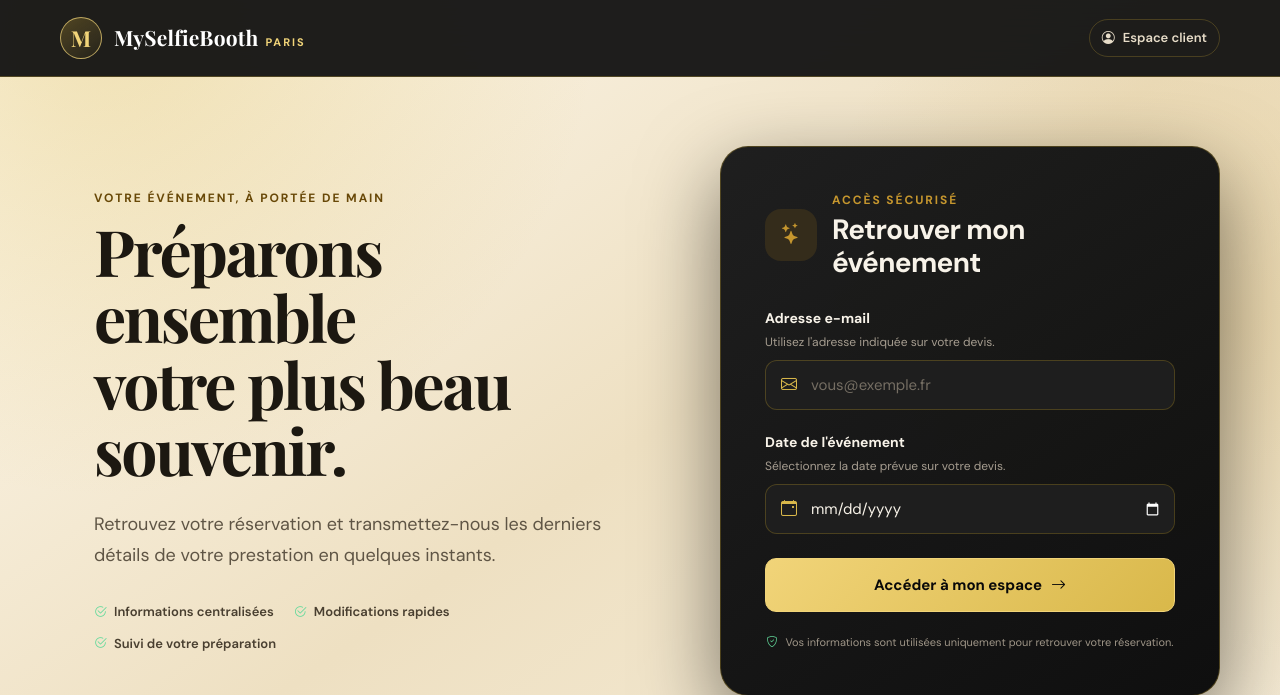
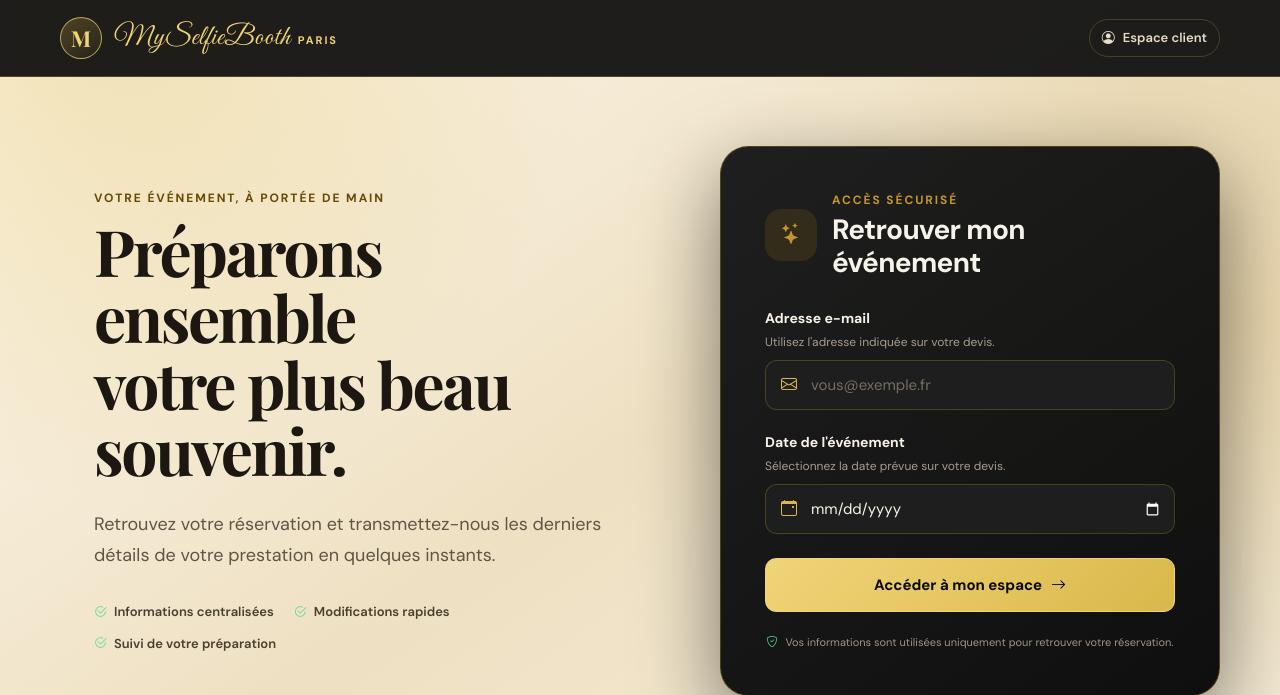
Before and after one commit to stephanefly/reservation, a Django app: page /espace_client/ in a window 1280 px wide. Shown: the top 695 px of the page. Run offline with Django 4.2, Linux system fonts and the light colour scheme; parts of the project's set-up code (start-up, migrations or seed data) failed here and were passed over; some libraries are stand-ins or nearby versions.

Commit message:
Stylise le logo texte en doré

```diff
--- a/app/static/css/espace_client.css
+++ b/app/static/css/espace_client.css
@@ -122,9 +122,12 @@ a:hover {
 }
 
 .client-brand__text strong {
-    font-family: "Playfair Display", Georgia, serif;
-    font-size: 21px;
-    letter-spacing: 0.01em;
+    color: var(--gold-light);
+    font-family: "Great Vibes", cursive;
+    font-size: 28px;
+    font-weight: 400;
+    letter-spacing: 0.02em;
+    line-height: 1;
 }
 
 .client-brand__text small {
```
